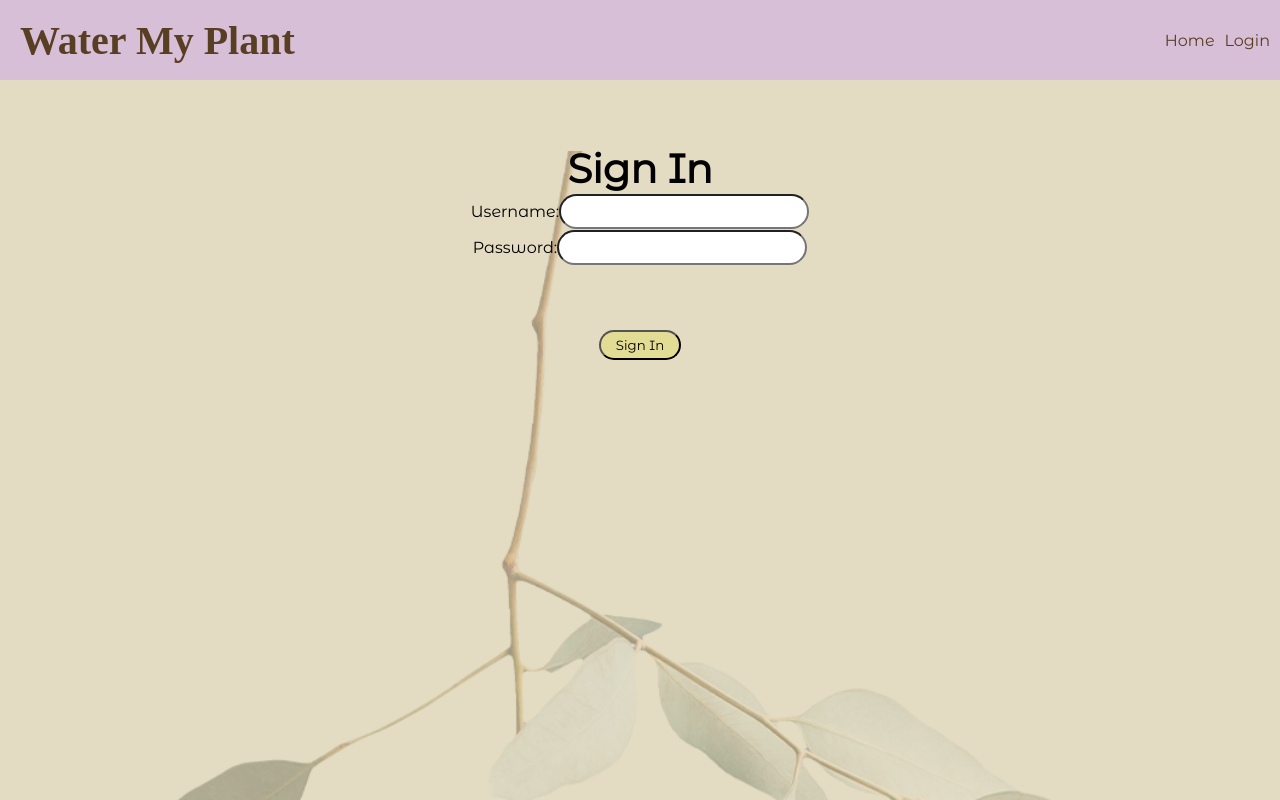
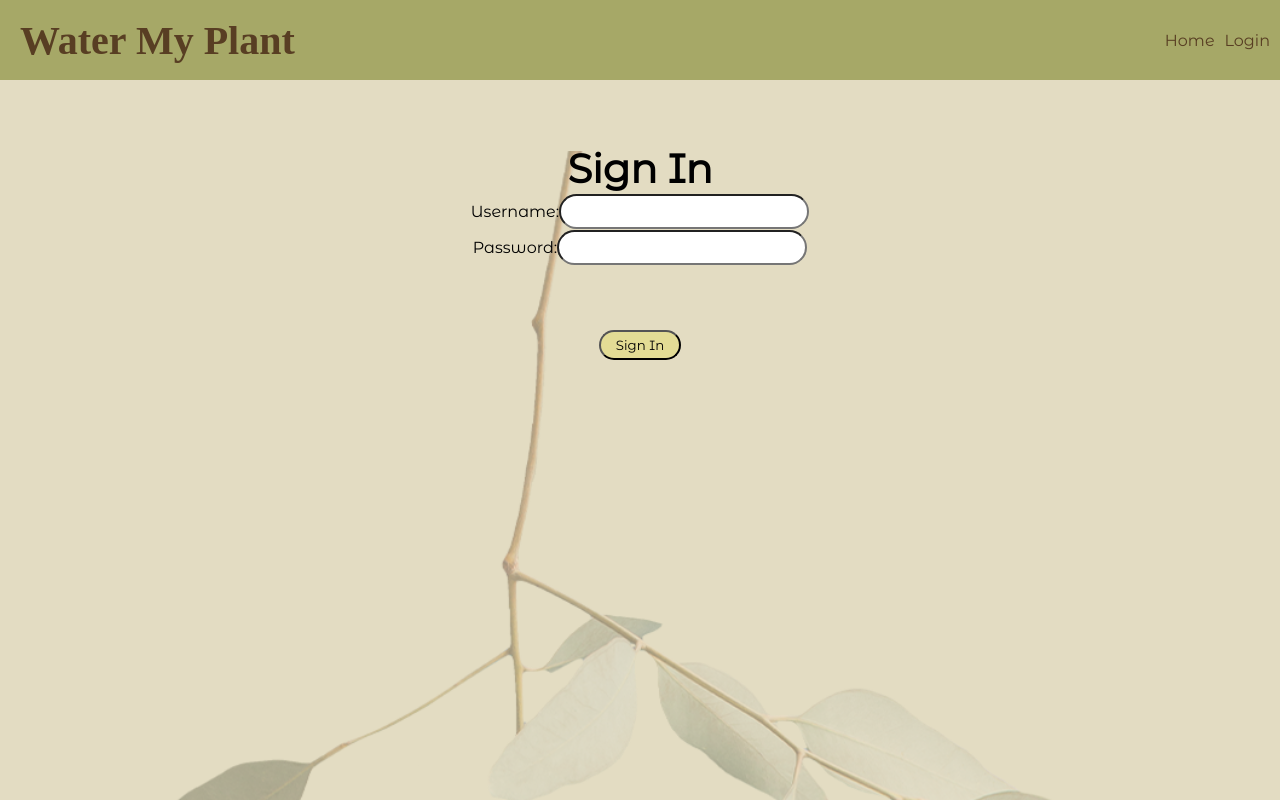
Before and after one commit to tt-17-water-my-plants/Front-End-Aleks-Update, a React (Create React App) app in the folder water-my-plants/: page /login in a window 1280 px wide. Built offline with nearby package versions, Linux system fonts and the light colour scheme; a web font is replaced by a local one.

Commit message:
more style changes

```diff
--- a/water-my-plants/src/components/Styles/NavStyle.js
+++ b/water-my-plants/src/components/Styles/NavStyle.js
@@ -4,7 +4,7 @@ export const Container = styled.div`
     display: flex;
     align-items: center;
     justify-content: space-between;
-    background: thistle;
+    background: #A6A867;
     height: 10vh;
     width: auto;
     padding: 10px 0;
@@ -62,13 +62,14 @@ export const Container = styled.div`
     }
 
     .navLinks {
+        background: #A6A867;
         font-size: 1.5rem;
         flex-direction: column;
         justify-content: space-around;
         align-items: center;
         background: linear-gradient(
-            to bottom, rgb(211, 192, 210, 1),
-            rgb(211, 192, 210, .3));
+            to bottom, rgb(166, 168, 103, 1),
+            rgb(166, 168, 103, .3));
         position: absolute;
         right: 0px;
         top: 10vh;
```
